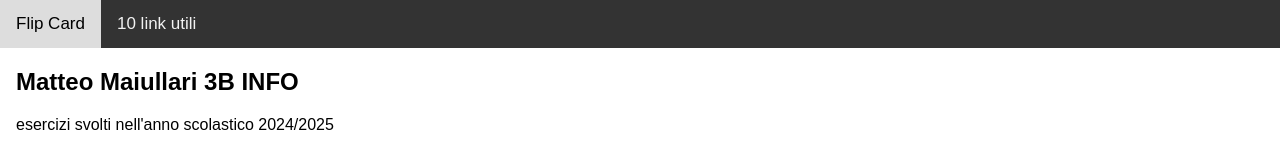
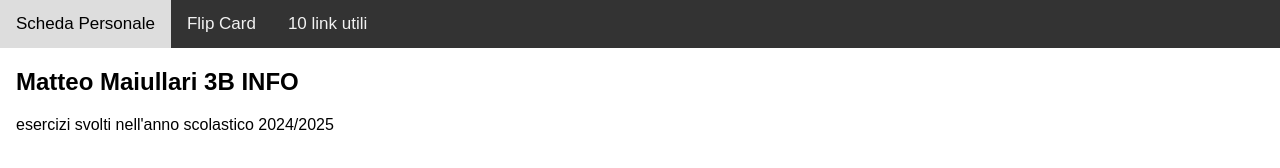
Before and after one commit to RVGmatt/tpsit_2024_maiullari, a plain HTML site: page menu_maiullari.html in a window 1280 px wide. Drawn offline with Linux system fonts and the light colour scheme.

Commit message:
Update menu_maiullari.html

```diff
--- a/menu_maiullari.html
+++ b/menu_maiullari.html
@@ -64,6 +64,7 @@ body {
 <body>
 
 <div class="topnav" id="myTopnav">
+  <a href="https://rvgmatt.github.io/tpsit_2024_Matteo_Maiullari.html">Scheda Personale</a>
   <a href="https://rvgmatt.github.io/tpsit_2024_maiullari/flipcard_maiullari.html">Flip Card</a>
   <a href="https://rvgmatt.github.io/tpsit_2024_maiullari/linkutili.html">10 link utili</a>
   <a href="javascript:void(0);" class="icon" onclick="myFunction()">
```
